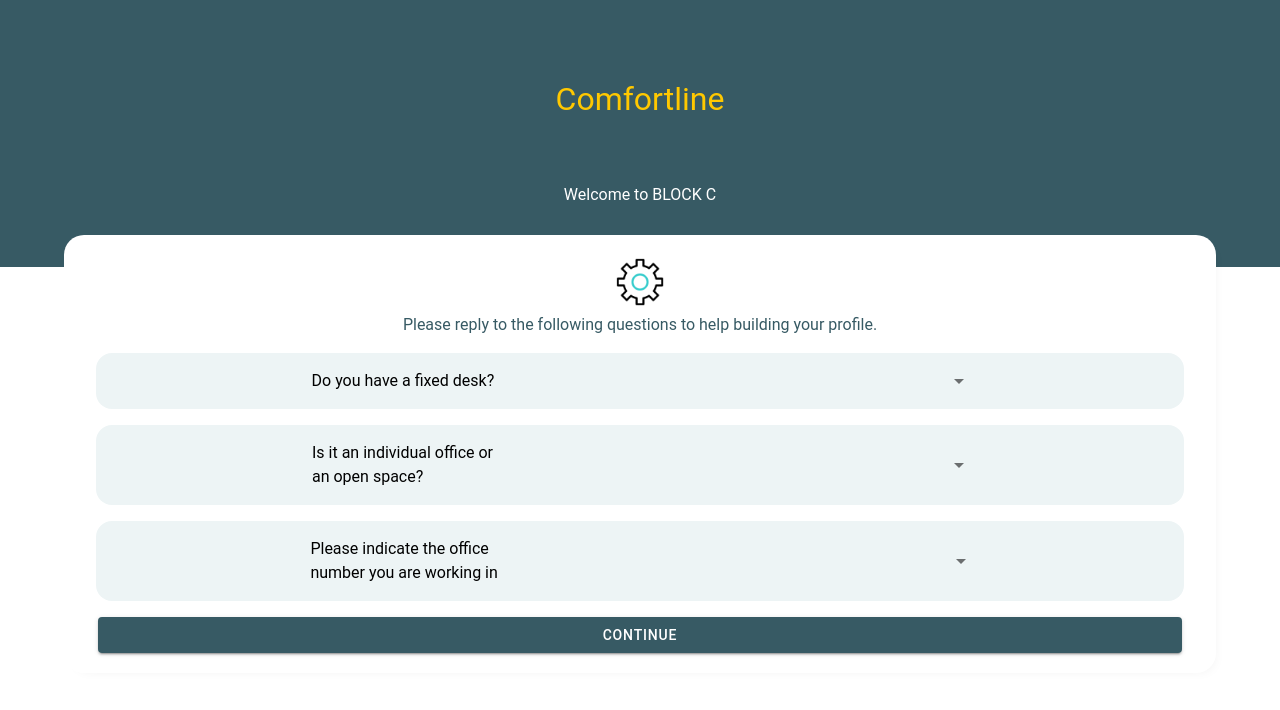
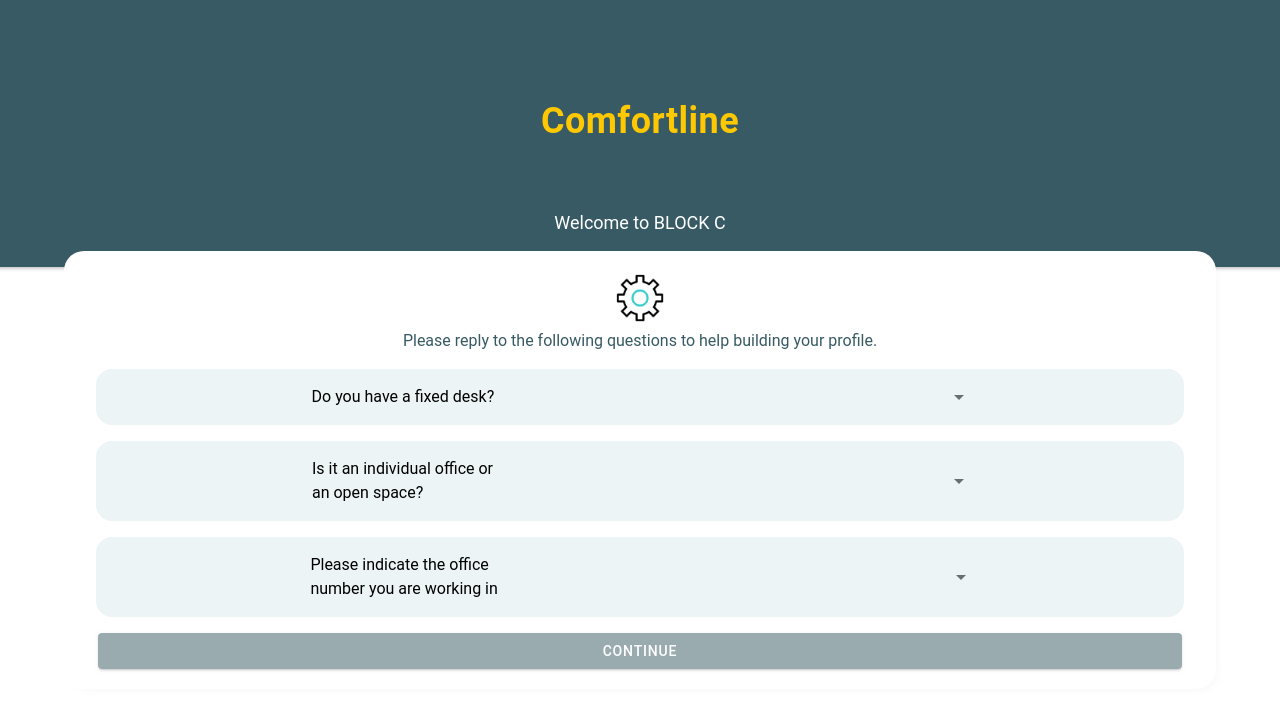
Before and after one commit to NazimNasser/ionic-react-app, a React (Create React App) app: page /block in a window 1280 px wide. Shown: the top 710 px of the page. Built offline with nearby package versions, Linux system fonts and the light colour scheme.

Commit message:
Block Page Updated

```diff
--- a/src/pages/Block.tsx
+++ b/src/pages/Block.tsx
@@ -1,21 +1,27 @@
-import { IonContent, IonHeader, IonLabel, IonSelect, IonSelectOption, IonImg, IonPage, IonTitle, IonButton } from '@ionic/react'
+import { IonContent, IonLabel, IonSelect, IonSelectOption, IonImg, IonPage, IonButton, IonFooter, IonTitle, IonToolbar, IonNav, IonHeader } from '@ionic/react'
 import React, { useState } from 'react'
 
 const Block: React.FC = (props) => {
 
-    const [buttonStatus, setButtonStatus] = useState(false)
     // Disable button
-    const disableButton = () => {
-        if (document.querySelector('.IonSelectOption')?.nodeValue === '') {
-            console.log('gggg',buttonStatus);
-
-        } else {
-            console.log('bbbbbbbeeee',buttonStatus);
-
-            // setButtonStatus(!buttonStatus)
-        }
+    const initialValues = { desk: '', office: '', officeNumber: '' };
+    const [options, setOptions] = useState(initialValues);
 
 
+    const handleChangeModal = (event: any) => {
+        event.preventDefault();
+        const { name, value } = event.target;
+        setOptions({ ...options, [name]: value });
+    }
+
+    const checkIfEmpty = (obj: any) => {
+        let status = false
+        for (let key in obj) {
+            if (obj[key] === "") {
+                status = true
+            }
+        }
+        return status;
     }
 
     return (
@@ -24,12 +30,11 @@ const Block: React.FC = (props) => {
 
             <IonContent fullscreen >
 
-                <nav className='bg-[#375A64] w-full relative flex flex-col items-center py-8 justify-around h-1/3'>
-                    <h1 className='text-[32px] font-[400] text-[#FFC800]'>
-                        Comfortline
-                    </h1>
-                    <p className='text-white'>Welcome to BLOCK C</p>
-                </nav>
+                {/* Header */}
+                <IonHeader className='bg-[#375A64] relative w-full -z-50  h-1/3 flex flex-col items-center py-8 mb-4 justify-around'>
+                    <IonTitle className=' font-semibold text-4xl leading-10 text-[#FFC800]'>Comfortline</IonTitle>
+                    <p className='text-white font-normal text-lg leading-6'>Welcome to BLOCK C</p>
+                </IonHeader>
 
                 <div className='w-full h-full relative '>
                     <div className='w-[90%] h-auto shadow-formShadow bg-white m-auto left-0.5 right-0.5 rounded-[20px] absolute -top-8 flex flex-col items-center px-8 py-4'>
@@ -47,54 +52,66 @@ const Block: React.FC = (props) => {
                         </article>
 
                         {/* form */}
-                        <form className=' 400 w-full'>
-                            {/* Options */}
+                        <form className='w-full'>
+                            {/* Option */}
                             <div className='w-full bg-[#EDF4F5] my-4 px-1 rounded-2xl flex flex-row justify-around items-center'>
                                 <IonLabel className='py-4 '>Do you have a fixed desk?</IonLabel>
-                                <IonSelect >
-                                    <IonSelectOption value="nes">yes</IonSelectOption>
-                                    <IonSelectOption value="n64">NO</IonSelectOption>
-
-                                </IonSelect>
-                            </div>
-                            {/* Options */}
-                            <div className='w-full bg-[#EDF4F5] my-4 px-1 rounded-2xl flex flex-row justify-around items-center'>
-                                <IonLabel className='py-4 '>Is it an individual office or <br /> an open space?</IonLabel>
-                                <IonSelect >
-                                    <IonSelectOption value="nes">yes</IonSelectOption>
-                                    <IonSelectOption value="n64">NO</IonSelectOption>
+                                <IonSelect
+                                    name="desk"
+                                    onIonChange={handleChangeModal}
+                                >
+                                    <IonSelectOption value="yes">yes</IonSelectOption>
+                                    <IonSelectOption value="no">NO</IonSelectOption>
 
                                 </IonSelect>
                             </div>
 
-                            {/* Options */}
+                            {/* Option */}
+                            <div className='w-full bg-[#EDF4F5] my-4 px-1 rounded-2xl flex flex-row justify-around items-center'>
+                                <IonLabel className='py-4 '>Is it an individual office or <br /> an open space?</IonLabel>
+                                <IonSelect
+                                    name="office"
+                                    onIonChange={handleChangeModal}
+                                >
+                                    <IonSelectOption value="yes">yes</IonSelectOption>
+                                    <IonSelectOption value="no">NO</IonSelectOption>
+                                </IonSelect>
+                            </div>
+
+                            {/* Option */}
                             <div className='w-full bg-[#EDF4F5] my-4 px-1 rounded-2xl flex flex-row justify-around items-center'>
                                 <IonLabel className='py-4 '>Please indicate the office <br /> number you are working in</IonLabel>
-                                <IonSelect >
+                                <IonSelect
+                                    name="officeNumber"
+                                    onIonChange={handleChangeModal}
+                                >
                                     <IonSelectOption value="1">1</IonSelectOption>
                                     <IonSelectOption value="2">2</IonSelectOption>
-
                                 </IonSelect>
                             </div>
 
                             {/* button */}
-                            <IonButton expand='block' className=' rounded bg-[#375A64] disabled:bg-[#E3E3E3]'
-                                // disabled
-                                onClick={()=>disableButton()}
+                            <IonButton
+                                expand='block'
+                                className='rounded bg-[#375A64] '
                                 color={'#375a64'}
-                            >
-                                CONTINUE
+                                disabled={checkIfEmpty(options)}
+                            >CONTINUE
                             </IonButton>
                         </form>
                     </div>
-
-                    {/* Rights */}
                 </div>
 
-                {/* Footer */}
-                <footer className='w-full text-center'>
-                    &copy;ALL RIGHT RESERVED
-                </footer>
+
+                <IonFooter
+                    translucent className='ion-no-border border-t-0  '
+                >
+                    <IonToolbar className='text-center  ' >
+                        <IonTitle className='text-[#828282] font-[Inter] font-normal text-[9px]'>
+                            &copy;ALL RIGHT RESERVED
+                        </IonTitle>
+                    </IonToolbar>
+                </IonFooter>
 
             </IonContent >
         </IonPage >
```
